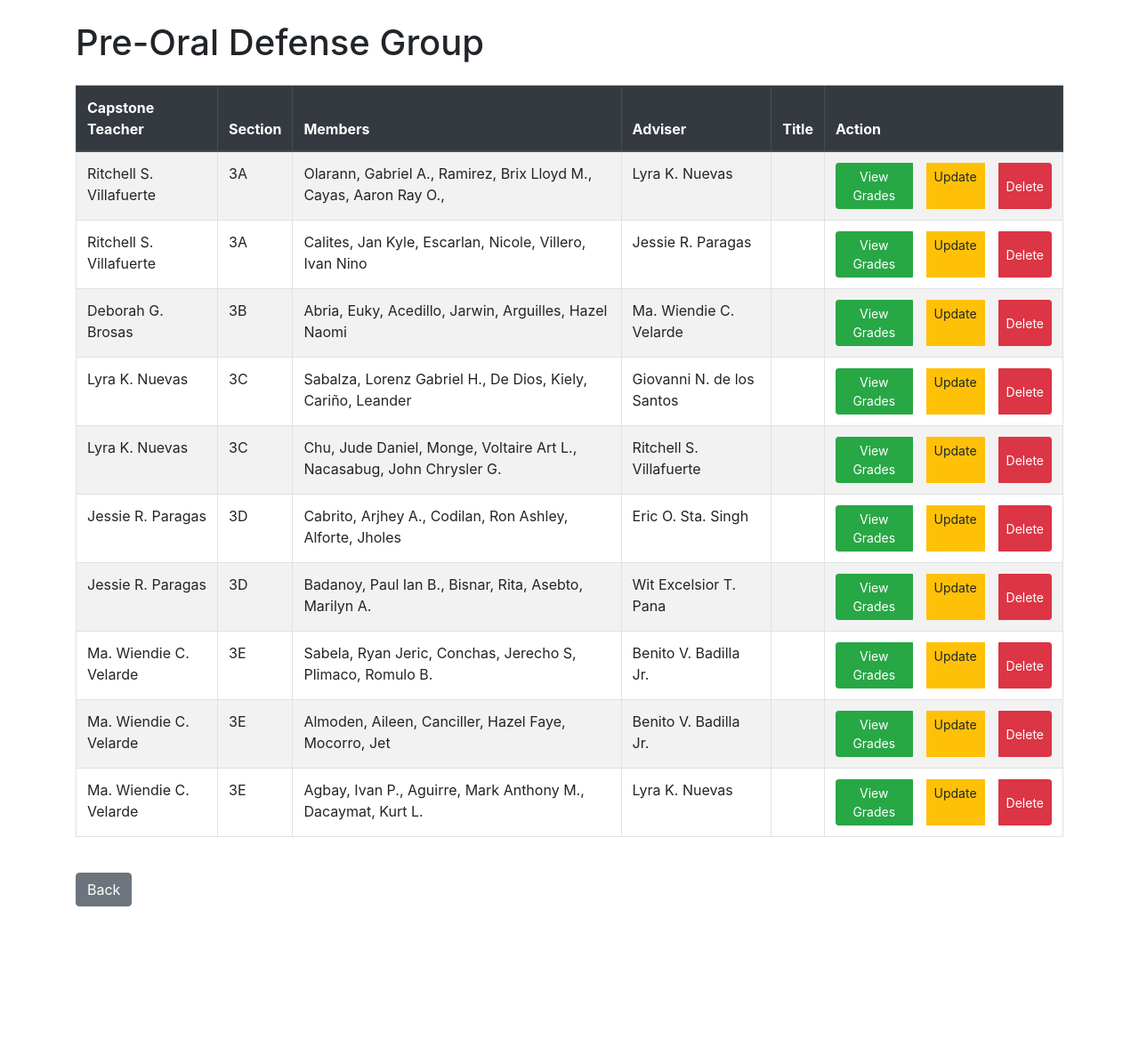
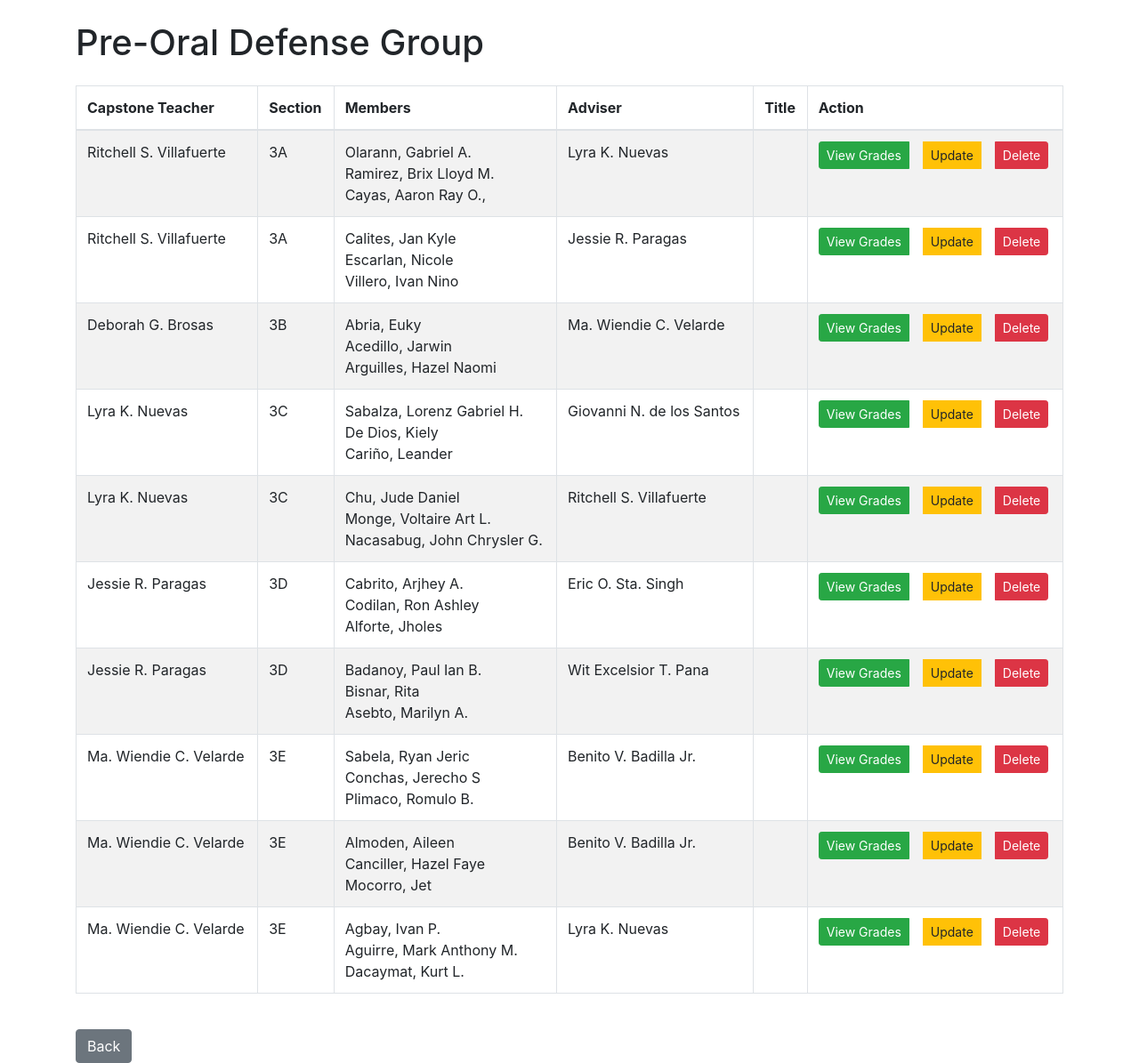
Before and after one commit to Maarrrkkkkk/Capstone-System-Project-Final, a Django app: page /group/list/ in a window 1280 px wide. Shown: the whole page at 89% size. Before the commit the page ends 1019 px from the top, so only its background shows below. Run offline with Django 5.2, Linux system fonts and the light colour scheme; data comes from the database, SQL or seed files in the repository; some libraries are stand-ins or nearby versions.

Commit message:
Update group_infoPOD.html

```diff
--- a/templates/admin/pre_oral/group_infoPOD.html
+++ b/templates/admin/pre_oral/group_infoPOD.html
@@ -11,7 +11,7 @@
     <div class="container">
         <h1 class="my-4">Pre-Oral Defense Group</h1>
         <table class="table table-bordered table-striped">
-            <thead class="thead-dark">
+            <thead>
                 <tr>
                     <th>Capstone Teacher</th>
                     <th>Section</th>
@@ -26,7 +26,7 @@
                     <tr>
                         <td>{{ group.capstone_teacher.name }}</td>
                         <td>{{ group.section }}</td>
-                        <td>{{ group.member1 }}, {{ group.member2 }}, {{ group.member3 }}</td>
+                        <td>{{ group.member1 }}<br> {{ group.member2 }}<br> {{ group.member3 }}</td>
                         <td>{{ group.adviser.name }}</td>
                         <td>{{ group.title }}</td>
                         <td>
```
